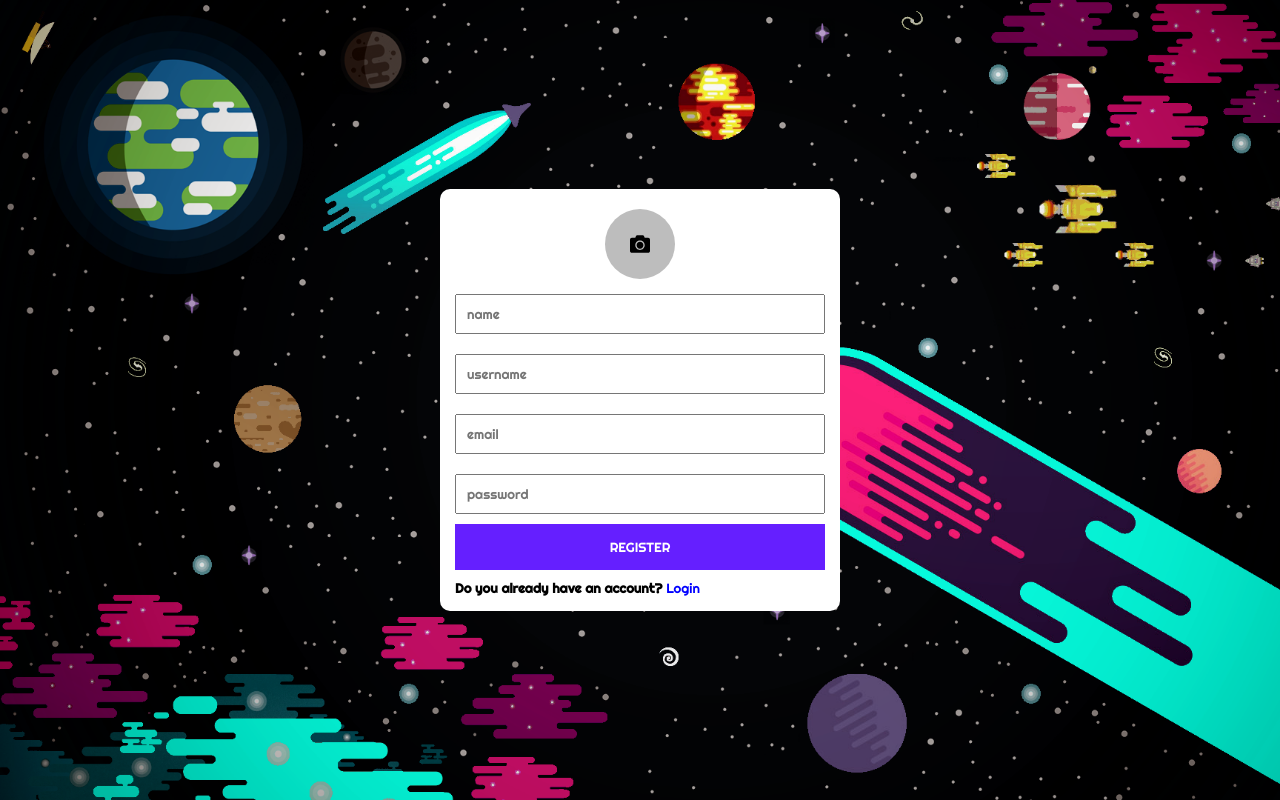
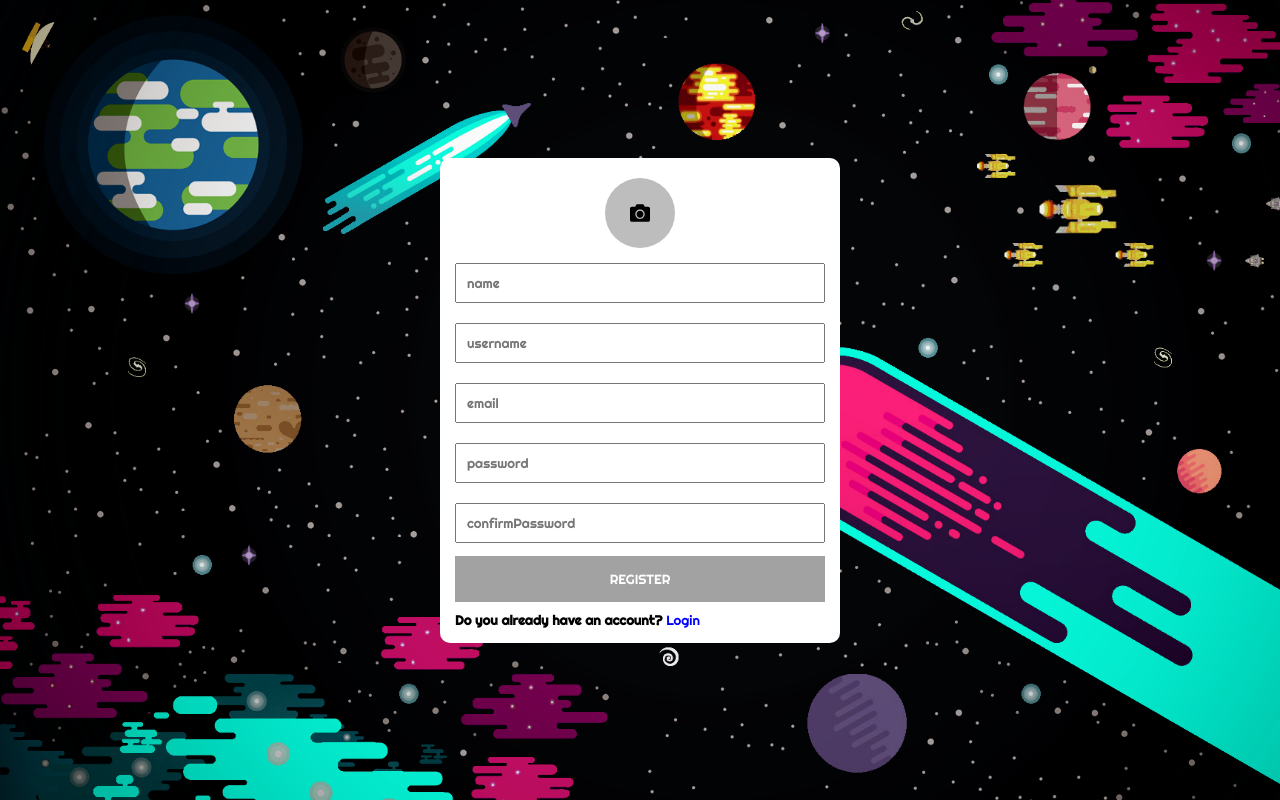
Before and after one commit to brenomacedo/SpaceCoding, a React (Create React App) app in the folder frontend/: page /register in a window 1280 px wide. Built offline with nearby package versions, Linux system fonts and the light colour scheme.

Commit message:
registerValidation

```diff
--- a/frontend/src/components/LoginForm.css
+++ b/frontend/src/components/LoginForm.css
@@ -20,6 +20,11 @@
     border: 0;
     outline: 0;
     cursor: pointer;
+}
+
+.warning{
+    color: red;
+    margin-bottom: 3px;
 }
 
 .login-image{
--- a/frontend/src/components/RegisterForm.jsx
+++ b/frontend/src/components/RegisterForm.jsx
@@ -11,8 +11,102 @@ export default props => {
     const [username, setUsername] = useState('')
     const [email, setEmail] = useState('')
     const [password, setPassword] = useState('')
+    const [confirmPassword, setConfirmPassword] = useState('')
     const [name, setName] = useState('')
+    const [status, setStatus] = useState(false)
+    const [warnings, setWarnings] = useState({})
     const history = useHistory()
+
+    const verifyPassword = password => {
+        if(password.length < 8){
+            setWarnings({
+                ...warnings,
+                password: 'Your password must be at least 8 characters'
+            })
+        }else{
+            delete warnings.password
+        }
+    }
+
+    const verifyUsername = username => {
+        if(username.length < 4) {
+            setWarnings({
+                ...warnings,
+                username: 'Your username must be at least 4 characters'
+            })
+        }else{
+            delete warnings.username
+        }
+    }
+
+    const verifyName = name => {
+        if(name.length < 2) {
+            setWarnings({
+                ...warnings,
+                name: 'Your username must be at least 2 characters'
+            })
+        }else{
+            delete warnings.name
+        }
+    }
+
+    const verifyEmail = email => {
+        if(!email.match(/^(([^<>()\[\]\\.,;:\s@"]+(\.[^<>()\[\]\\.,;:\s@"]+)*)|(".+"))@((\[[0-9]{1,3}\.[0-9]{1,3}\.[0-9]{1,3}\.[0-9]{1,3}])|(([a-zA-Z\-0-9]+\.)+[a-zA-Z]{2,}))$/)){
+            setWarnings({
+                ...warnings,
+                email: 'Put a valid email'
+            })
+        }else{
+            delete warnings.email
+        }
+    }
+
+    const verifyConfirmPassword = confirmPassword => {
+        if(confirmPassword !== password){
+            setWarnings({
+                ...warnings,
+                confirmPassword: 'Your password and confirmPassword inputs must be equals'
+            })
+        }else{
+            delete warnings.confirmPassword
+        }
+    }
+
+    const verifyingBlanks = (payload) => {
+
+        let usernameP = payload.username ? payload.username : username
+        let nameP = payload.name ? payload.name : name
+        let emailP = payload.email ? payload.email : email
+        let passwordP = payload.password ? payload.password : password
+        let confirmPasswordP = payload.confirmPassword ? payload.confirmPassword : confirmPassword
+
+        if(usernameP.length < 4){
+            setStatus(false)
+            return
+        }
+
+        if(nameP.length < 2){
+            setStatus(false)
+            return
+        }
+
+        if(!emailP.match(/^(([^<>()\[\]\\.,;:\s@"]+(\.[^<>()\[\]\\.,;:\s@"]+)*)|(".+"))@((\[[0-9]{1,3}\.[0-9]{1,3}\.[0-9]{1,3}\.[0-9]{1,3}])|(([a-zA-Z\-0-9]+\.)+[a-zA-Z]{2,}))$/)){
+           setStatus(false)
+           return
+        }
+
+        if(passwordP.length < 8){
+            setStatus(false)
+            return
+        }
+
+        if(passwordP !== confirmPasswordP){
+            setStatus(false)
+            return
+        }
+
+        setStatus(true)
+    }
 
     const login = () => {
         history.push('/')
@@ -82,14 +176,46 @@ export default props => {
                 {imagePath}
             </div>
             <input value={name} type="text" className="input-login" placeholder='name'
-            onChange={e => setName(e.target.value)} />
+            onChange={e => {
+                setName(e.target.value)
+                verifyName(e.target.value)
+                verifyingBlanks({ name: e.target.value })
+            }} />
             <input value={username} type="text" className="input-login" placeholder='username'
-            onChange={e => setUsername(e.target.value)} />
+            onChange={e => {
+                setUsername(e.target.value)
+                verifyUsername(e.target.value)
+                verifyingBlanks({ username: e.target.value })
+            }} />
             <input value={email} type="email" className="input-login" placeholder='email'
-            onChange={e => setEmail(e.target.value)} />
+            onChange={e => {
+                setEmail(e.target.value)
+                verifyEmail(e.target.value)
+                verifyingBlanks({ email: e.target.value })
+            }} />
             <input value={password} type="password" className="input-login" placeholder='password'
-            onChange={e => setPassword(e.target.value)} />
-            <button className='button-login' onClick={register} >REGISTER</button>
+            onChange={e => {
+                setPassword(e.target.value)
+                verifyPassword(e.target.value)
+                verifyingBlanks({ password: e.target.value })
+            }} />
+            <input value={confirmPassword} type="password" className="input-login"
+            placeholder='confirmPassword' onChange={e => {
+                setConfirmPassword(e.target.value)
+                verifyConfirmPassword(e.target.value)
+                verifyingBlanks({ confirmPassword: e.target.value })
+            }} />
+            <div className="warning">{warnings.name}</div>
+            <div className="warning">{warnings.username}</div>
+            <div className="warning">{warnings.email}</div>
+            <div className="warning">{warnings.password}</div>
+            <div className="warning">{warnings.confirmPassword}</div>
+            <button className='button-login' onClick={() => {
+                console.log(warnings)
+                if(status)
+                    register()
+            }}
+            style={{ backgroundColor: status ? '#651fff' : '#a2a2a3' }} >REGISTER</button>
             <h5>Do you already have an account? <button onClick={login} >Login</button></h5>
         </div>
     )
```
Also changed, not shown: 1 other file (tests, documents, lock files or other folders).
